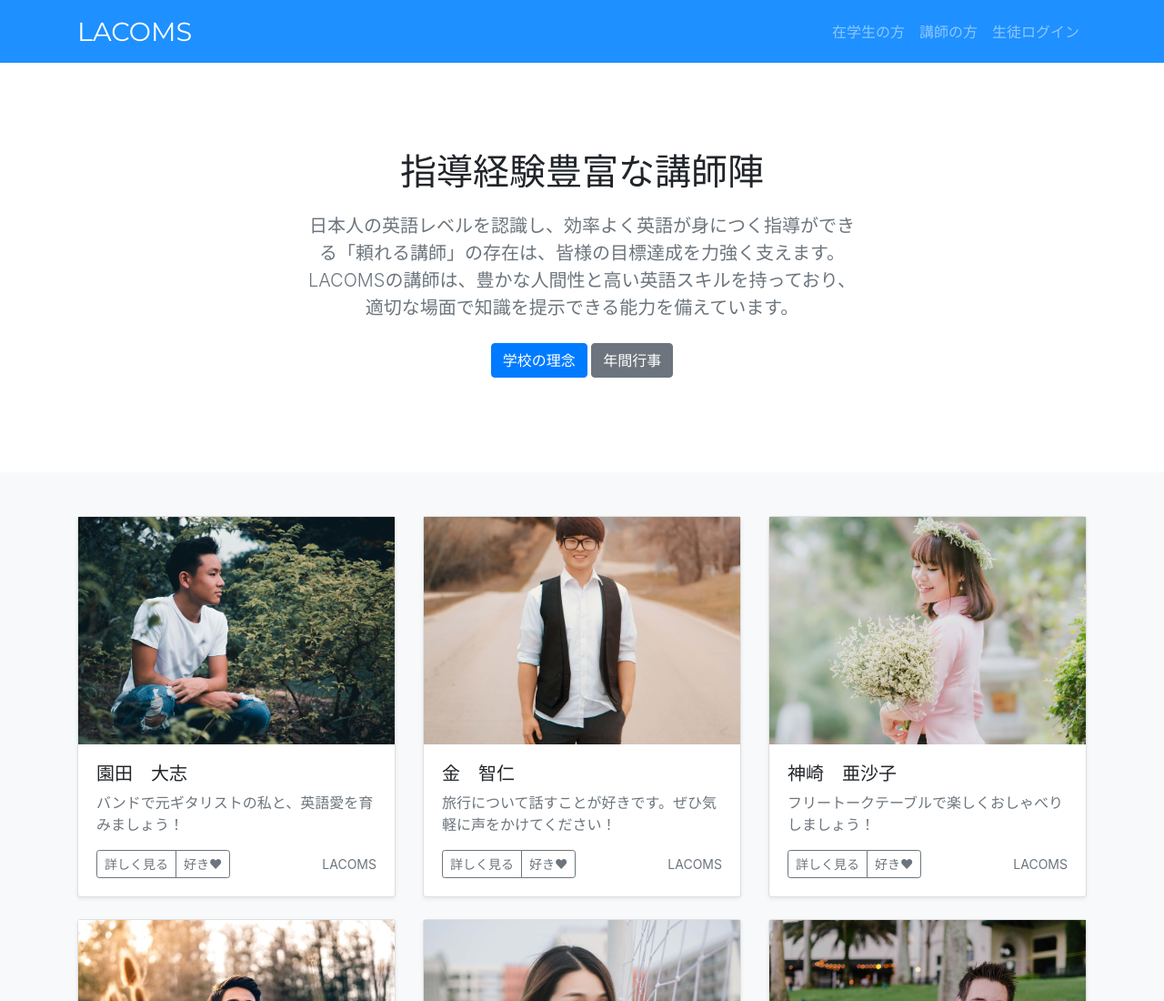
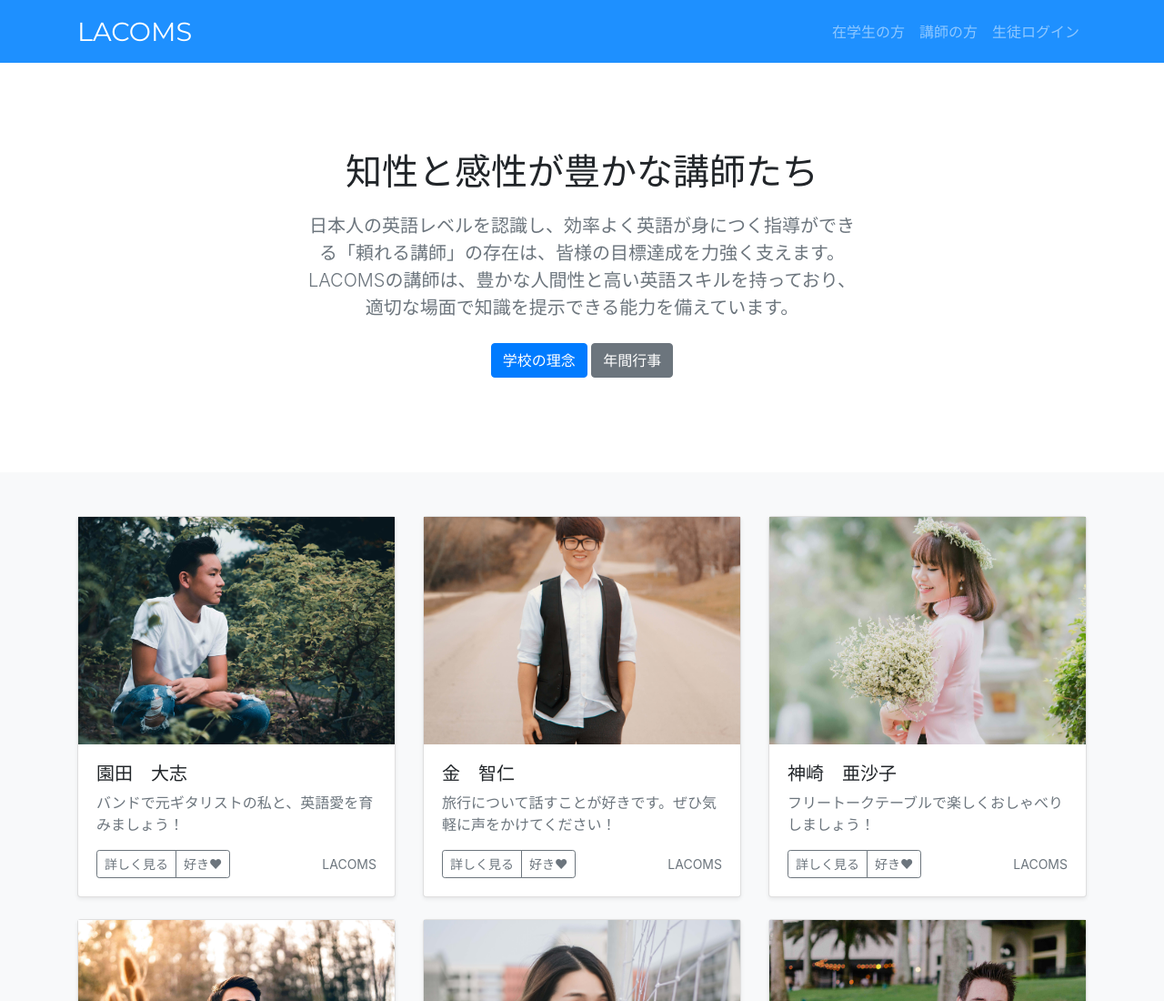
Before and after one commit to Oscar-Jin/lacoms-instructor, a plain HTML site: page index.html in a window 1280 px wide. Shown: the top 1100 px of the page at 91% size. Drawn offline with nearby package versions, Linux system fonts and the light colour scheme.

Commit message:
change title

```diff
--- a/index.html
+++ b/index.html
@@ -65,7 +65,7 @@
 
     <section class="jumbotron text-center">
       <div class="container">
-        <h1 style="margin-bottom: 20px;">指導経験豊富な講師陣</h1>
+        <h1 style="margin-bottom: 20px;">知性と感性が豊かな講師たち</h1>
         <p class="lead text-muted">日本人の英語レベルを認識し、効率よく英語が身につく指導ができる「頼れる講師」の存在は、皆様の目標達成を力強く支えます。LACOMSの講師は、豊かな人間性と高い英語スキルを持っており、適切な場面で知識を提示できる能力を備えています。</p>
         <p>
           <a href="#" class="btn btn-primary my-2">学校の理念</a>
```
